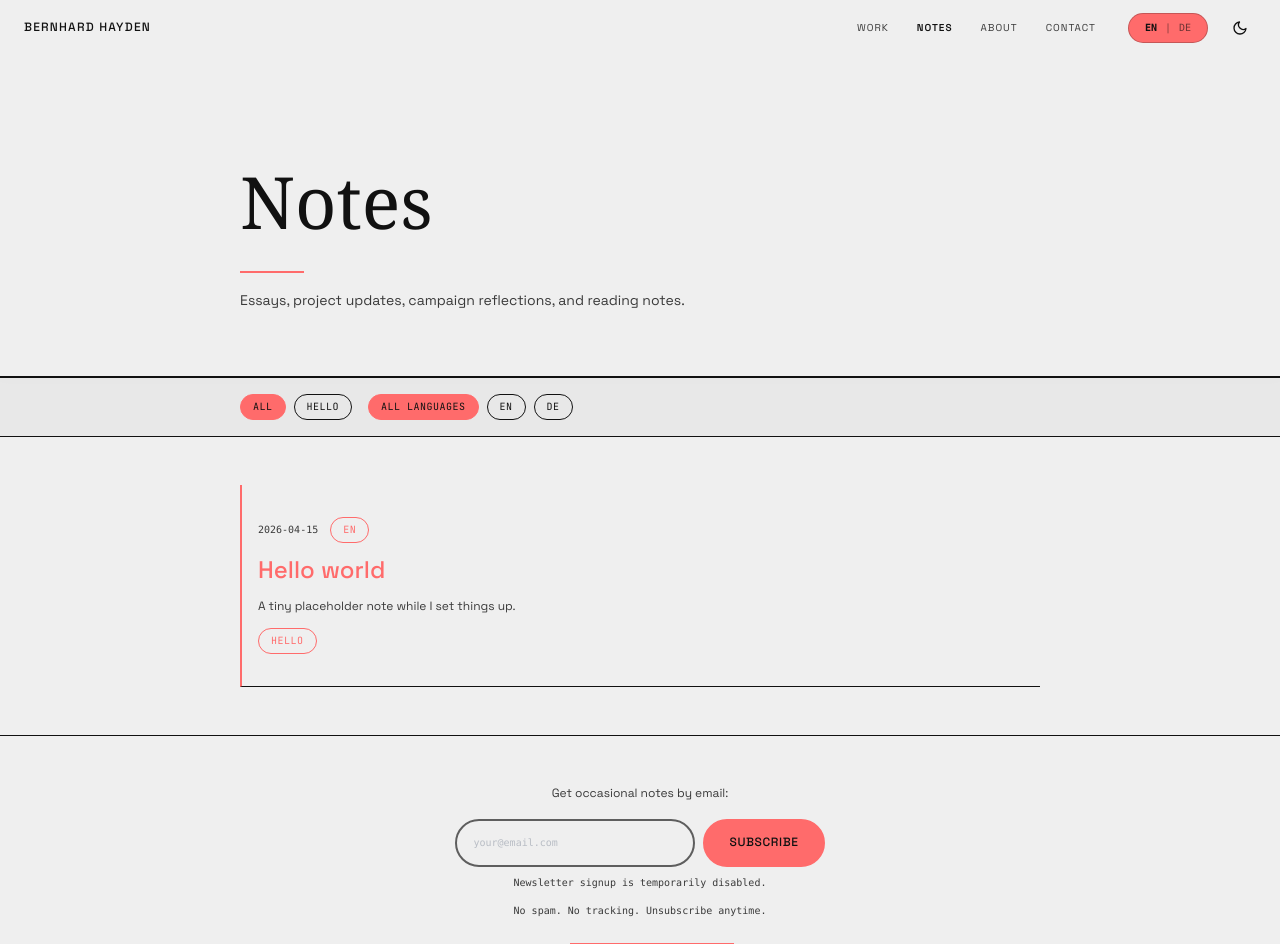
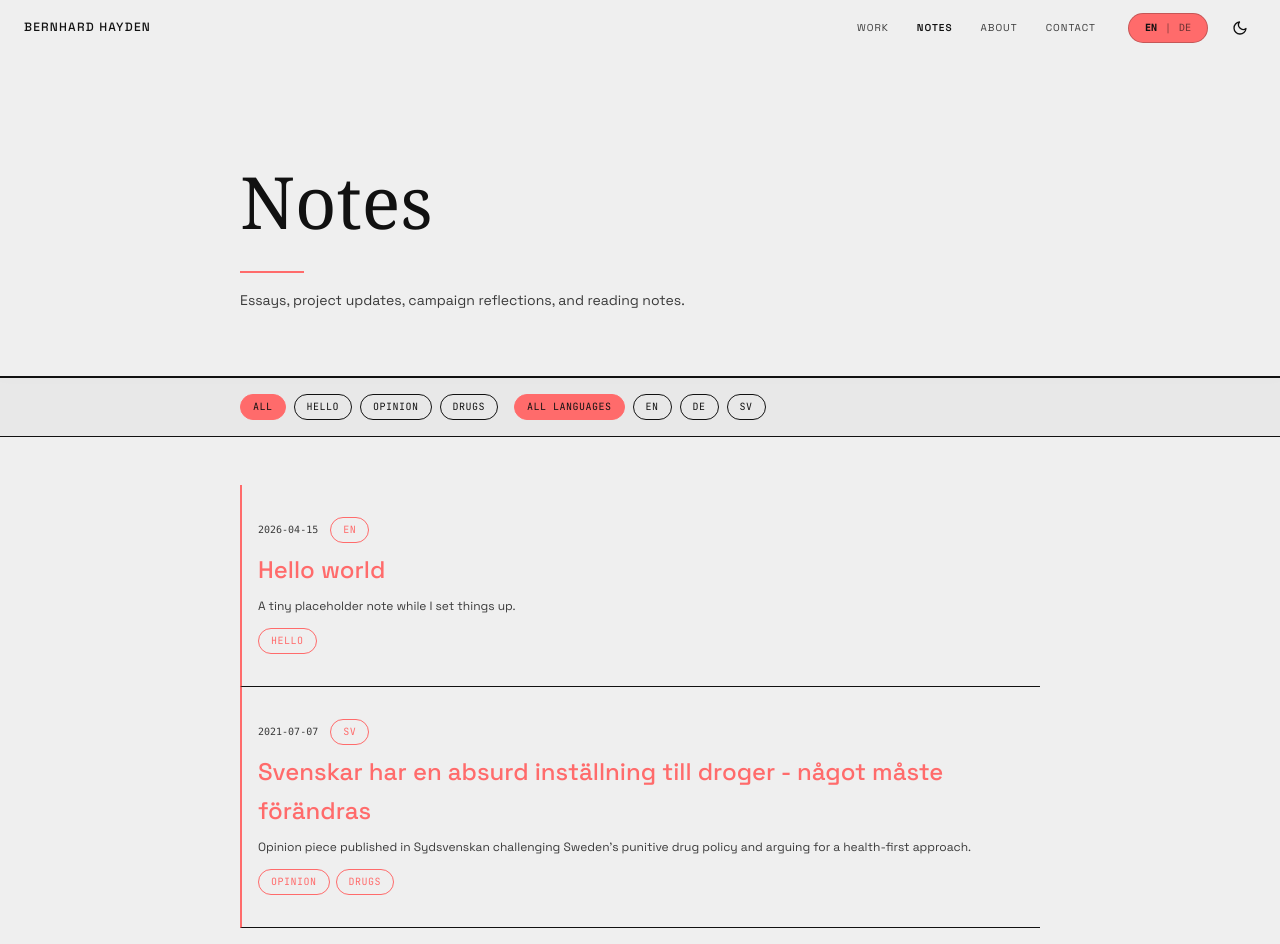
Before and after one commit to burnoutberni/bhayden.at, a React (Vite) app: page /notes in a window 1280 px wide. Shown: the top 944 px of the page. Built offline with nearby package versions, Linux system fonts and the light colour scheme.

Commit message:
Add Swedish Sydsvenskan note

```diff
--- /dev/null
+++ b/src/content/notes/sydsvenskan-insandare-droger.md
@@ -0,0 +1,25 @@
+---
+id: sydsvenskan-insandare-droger
+title: "Svenskar har en absurd inställning till droger - något måste förändras"
+date: 2021-07-07
+summary: "Opinion piece published in Sydsvenskan challenging Sweden's punitive drug policy and arguing for a health-first approach."
+topics: ["opinion", "drugs"]
+language: sv
+slug: sydsvenskan-drogpolitik
+---
+
+*Originally published in [Sydsvenskan](https://www.sydsvenskan.se/asikter/svenskar-har-en-absurd-installning-till-droger-nagot-maste-forandras/) ([Archive](https://archive.ph/XUwpk)) in July 2021.*
+
+När jag läste artikeln i Sydsvenskan om att svenska tullare får göra narkotikakontroller på bron igen, så kände jag mig förbannad över att det framställs som något positivt. Som utlänning i Skåne hade jag alltid haft problem med att förstå den absurda inställningen till droger som många svenskar har. Vi bor i ett samhälle där legala och illegala droger är en viktig beståndsdel och det knarkas i alla klasser och miljöer.
+
+Jag tycker inte att det är något positivt att polisen nu får mer möjligheter att förstöra livet för några unga som tar lite gräs med sig när de kommer tillbaka från Christiania.
+
+Jag är också förbryllad över att det presenteras som att svenska tullen inte har fått göra dessa kontroller de senaste sju åren. Det var svenska tullen som bestämde sig för att alla tullare ska vara beväpnade - även på tåget på bron.
+
+De kunde ha gjort ett undantag och kört på att jobba utan batonger och pepparsprej, något som jag tycker gör det säkrare för alla. Jag kan inte tänka mig att det är nödvändigt eller rimligt att använda vapen på ett tåg där misstänkta inte kan fly. Jag känner mig även orolig över att veta att det alltid kan komma en tullare som bestämmer sig för att använda pepparsprej i min vagn varje gång jag sitter på tåget.
+
+Nej, de senaste sju åren skulle regeringen inte ha slösat på att tyrannisera danskarna så svenska tullare får ta med sina leksaker på tåget. Istället skulle de ha tittat närmare på varför Sverige har fler narkotikarelaterade dödsfall per miljon invånare än något annat land i EU. Kan det vara på grund av den stränga svenska knarkmodellen? De skulle ha gjort det som Folkhälsomyndigheten rekommenderar och utrett narkotikalagstiftningen, eftersom andra länder verkar få bättre resultat utan kriminalisering av enskilda knarkare.
+
+Och det är inte försent. Eller jo, det är försent för de ungefär 900 användare som dör varje år i Sverige för att de inte fått hjälp. Många för att de är rädda för att hamna i fängelse. Men det är inte försent för oss som samhälle att göra det bättre.
+
+I Norge har narkotikalagstiftningen utretts och ändrats över de senaste åren: "The drug reform is a historic shift in Norwegian drug policy" säger hälsominister Bent Hoie i en intervju. "It's high time we replace punishment with help." Det är det för oss också.
--- a/src/data/notes.ts
+++ b/src/data/notes.ts
@@ -4,7 +4,7 @@ export interface Note {
   date: string;
   summary: string;
   topics: string[];
-  language: 'en' | 'de';
+  language: 'en' | 'de' | 'sv';
   slug: string;
   body: string;
 }
--- a/src/pages/Notes.tsx
+++ b/src/pages/Notes.tsx
@@ -10,13 +10,13 @@ export default function Notes() {
   const [searchParams] = useSearchParams();
   const filtersRef = useRef<HTMLElement | null>(null);
   const [topicFilter, setTopicFilter] = useState('all');
-  const [languageFilter, setLanguageFilter] = useState<'all' | 'en' | 'de'>('all');
+  const [languageFilter, setLanguageFilter] = useState<'all' | 'en' | 'de' | 'sv'>('all');
 
   useEffect(() => {
     const topicParam = searchParams.get('topic') || searchParams.get('tag');
     const languageParam = searchParams.get('language') || searchParams.get('lang');
     const nextTopic = topicParam && noteTopics.includes(topicParam) ? topicParam : 'all';
-    const nextLanguage = languageParam === 'en' || languageParam === 'de' ? languageParam : 'all';
+    const nextLanguage = languageParam === 'en' || languageParam === 'de' || languageParam === 'sv' ? languageParam : 'all';
     setTopicFilter(nextTopic);
     setLanguageFilter(nextLanguage);
 
@@ -63,11 +63,12 @@ export default function Notes() {
           },
           {
             activeKey: languageFilter,
-            onSelect: (key) => setLanguageFilter(key as 'all' | 'en' | 'de'),
+            onSelect: (key) => setLanguageFilter(key as 'all' | 'en' | 'de' | 'sv'),
             options: [
               { key: 'all', label: t.notesPage.allLanguages },
               { key: 'en', label: 'en' },
               { key: 'de', label: 'de' },
+              { key: 'sv', label: 'sv' },
             ],
           },
         ]}
```
Also changed, not shown: 1 other file (tests, documents, lock files or other folders).
